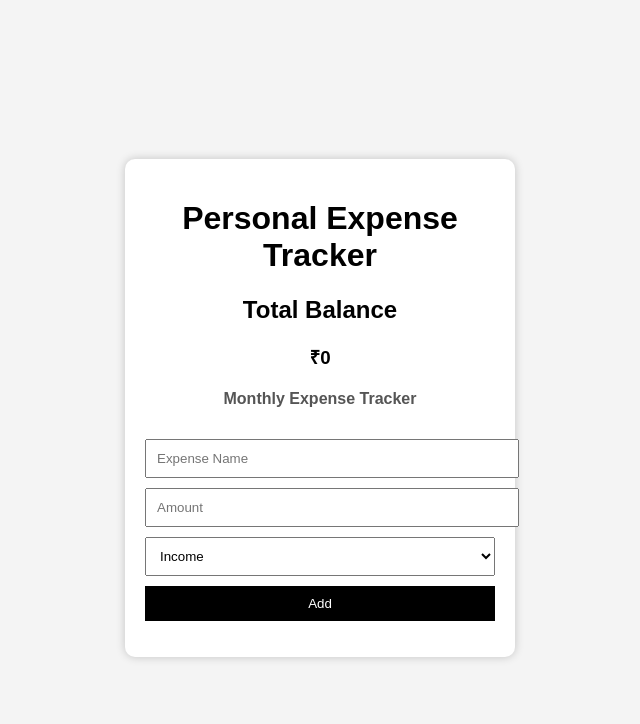
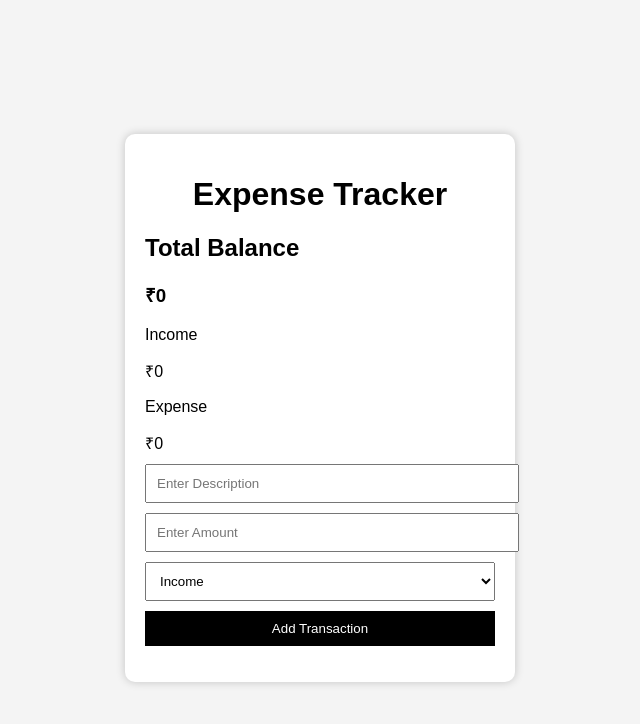
Before and after one commit to Ruban32/Personal-Expense-Tracker-, a plain HTML site: page index.html in a window 1280 px wide. Shown: the whole page, without its empty margins (320-960 px from the left). Drawn offline with Linux system fonts and the light colour scheme.

Commit message:
Update index.html
changes

```diff
--- a/index.html
+++ b/index.html
@@ -3,34 +3,46 @@
 <head>
   <meta charset="UTF-8">
   <meta name="viewport" content="width=device-width, initial-scale=1.0">
-  <title>Personal Expense Tracker</title>
+  <title>Advanced Expense Tracker</title>
   <link rel="stylesheet" href="style.css">
 </head>
 <body>
 
 <div class="container">
-  <h1>Personal Expense Tracker</h1>
 
-  <div class="balance">
+  <h1>Expense Tracker</h1>
+
+  <div class="balance-box">
     <h2>Total Balance</h2>
     <h3 id="balance">₹0</h3>
   </div>
 
-  <h4>Monthly Expense Tracker</h4>
+  <div class="summary">
+    <div class="income-box">
+      <p>Income</p>
+      <span id="income">₹0</span>
+    </div>
+
+    <div class="expense-box">
+      <p>Expense</p>
+      <span id="expense">₹0</span>
+    </div>
+  </div>
 
   <div class="form">
-    <input type="text" id="text" placeholder="Expense Name">
-    <input type="number" id="amount" placeholder="Amount">
+    <input type="text" id="text" placeholder="Enter Description">
+    <input type="number" id="amount" placeholder="Enter Amount">
 
     <select id="type">
       <option value="income">Income</option>
       <option value="expense">Expense</option>
     </select>
 
-    <button onclick="addTransaction()">Add</button>
+    <button onclick="addTransaction()">Add Transaction</button>
   </div>
 
   <ul id="list"></ul>
+
 </div>
 
 <script src="script.js"></script>
```
